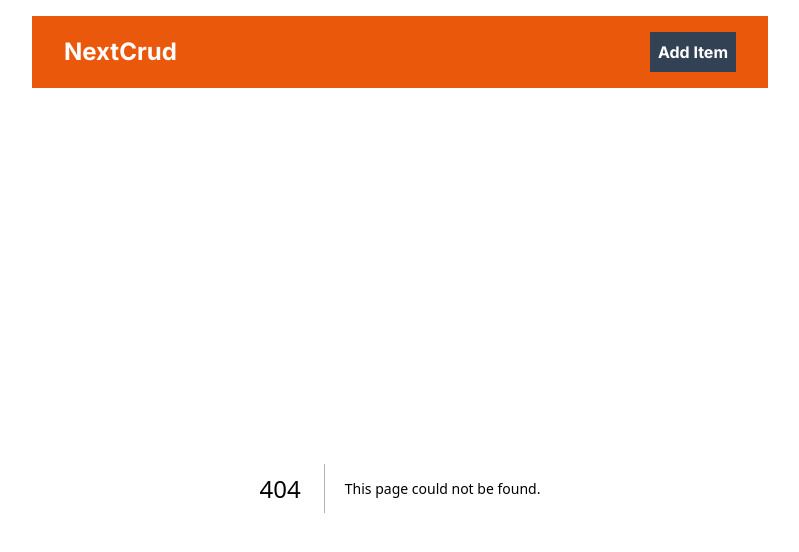
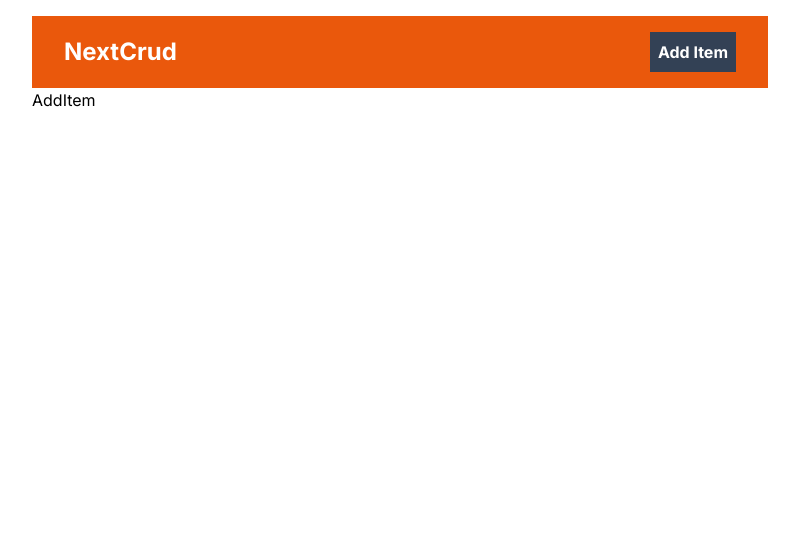
Before and after one commit to hninhnin0929/nextcrud, a Next.js app: page /add-item in a window 1280 px wide. Before the commit this address had no page. Shown: the top 552 px of the page, without its empty margins (240-1039 px from the left). Built offline with nearby package versions, Linux system fonts and the light colour scheme.

Commit message:
add item page

```diff
--- /dev/null
+++ b/src/app/add-item/page.tsx
@@ -0,0 +1,7 @@
+const AddItem = () => {
+    return (
+        <div>AddItem</div>
+    )
+}
+
+export default AddItem
--- a/src/app/components/header.tsx
+++ b/src/app/components/header.tsx
@@ -5,7 +5,7 @@ const Header = () => {
     <div>
         <nav className='flex justify-between items-center bg-orange-600 px-8 py-4'>
             <Link className='text-white font-bold text-2xl' href={"/"}>NextCrud</Link>
-            <Link className='bg-slate-700 p-2 text-white font-bold' href={"/addItem"}>Add Item</Link>
+            <Link className='bg-slate-700 p-2 text-white font-bold' href={"/add-item"}>Add Item</Link>
         </nav>
     </div>
   )
```
